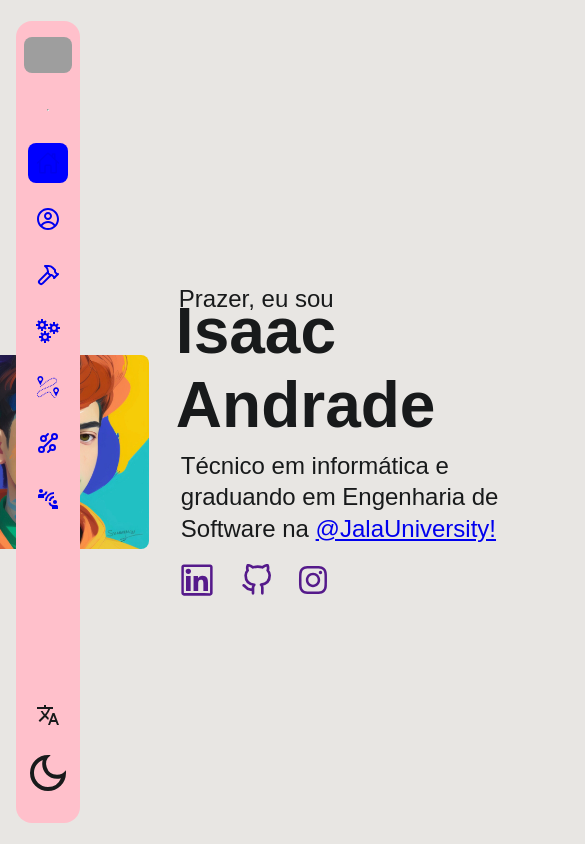
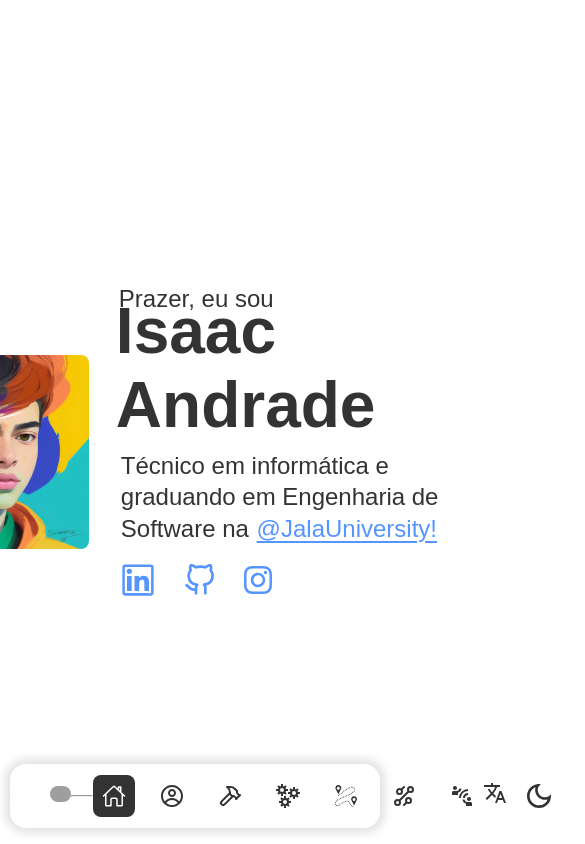
Before and after one commit to http-sallein/Portfolio, a React (Vite) app: page / in a window 390 px wide. Shown: the top 844 px of the page, 585 px wide, since content can reach past the window. Built offline with nearby package versions, Linux system fonts and the light colour scheme; grey boxes are pictures that could not be loaded.

Commit message:
feat: style and responsive navbar

```diff
--- a/src/App.jsx
+++ b/src/App.jsx
@@ -1,16 +1,28 @@
-import { Home } from "./components/Home"
-import { Header } from "./components/Header"
-import { AboutMe } from "./components/AboutMe"
-import { Projects } from "./components/Projects"
+import { useState } from 'react';
+import { ThemeProvider } from 'styled-components';
+import { GlobalStyle } from './styles/GlobalStyles';
+import { light, dark } from './styles/themes';
+
+import { Home } from './components/Home';
+import { AboutMe } from './components/AboutMe';
+import { Projects } from './components/Projects';
 import { Services } from './components/Services';
-import { ContactMe } from "./components/ContactMe";
-import { Trajectory } from "./components/Trajectory";
-import { Technologies } from "./components/Technologies";
+import { Trajectory } from './components/Trajectory';
+import { Technologies } from './components/Technologies';
+import { ContactMe } from './components/ContactMe';
+import { Header } from './components/Header'; // O Header vai conter o ThemeToggle
 
 export const App = () => {
+    const [isDarkMode, setIsDarkMode] = useState(false);
+
+    const toggleTheme = () => {
+        setIsDarkMode(!isDarkMode);
+    };
 
     return (
-        <>
+        <ThemeProvider theme={isDarkMode ? dark : light}>
+            <GlobalStyle />
+            <Header toggleTheme={toggleTheme} isDarkMode={isDarkMode} />
             <Home />
             <AboutMe />
             <Projects />
@@ -18,8 +30,6 @@ export const App = () => {
             <Trajectory />
             <Technologies />
             <ContactMe />
-            <Header/>
-
-        </>
-    )
-}
+        </ThemeProvider>
+    );
+};
--- a/src/components/ContactMe.jsx
+++ b/src/components/ContactMe.jsx
@@ -148,7 +148,7 @@ export const ContactMe = () => {
     const handleChangeEmail = ({ target }) => { setEmail(target.value) }
 
     const sendEmail = (e) => {
-        e.preventDefault(); // Previne o comportamento padrão do formulário
+        e.preventDefault();
 
         emailjs.sendForm(
             'service_58vl6h5',
@@ -157,10 +157,10 @@ export const ContactMe = () => {
             'vFYYZcTW_8yw4iuCB'
 
         ).then(() => {
-            alert("E-mail enviado com sucesso!"); // Mensagem de sucesso
-            e.target.reset(); // Reseta o formulário após o envio bem-sucedido
+            alert("E-mail enviado com sucesso!");
+            e.target.reset();
         }).catch((error) => {
-            alert("Ocorreu um erro ao enviar o e-mail. Tente novamente.", error); // Mensagem de erro
+            alert("Ocorreu um erro ao enviar o e-mail. Tente novamente.", error);
         });
     };
 
--- a/src/components/Header.jsx
+++ b/src/components/Header.jsx
@@ -1,3 +1,4 @@
+/* eslint-disable react/prop-types */
 import { useEffect, useState } from 'react';
 
 import styled from 'styled-components';
@@ -24,14 +25,22 @@ const Head = styled.header`
     height: 100%;
 
     > section {
+
+
         height: 95%;
         width: 4rem;
         border-radius: 1rem;
-        padding: 1rem;
+        padding: 1rem 2.5rem;
         display: flex;
+        justify-content: space-around;
         flex-direction: column;
         align-items: center;
-        background-color: pink;
+
+        background-color: ${({ theme }) => theme.navbarColor};
+        box-shadow: 0px 0px 10px 5px #0000001e;
+
+
+        backdrop-filter: blur(4px);
 
         > figure {
             width: 3rem;
@@ -44,7 +53,12 @@ const Head = styled.header`
         }
 
         > hr {
-            margin: 2rem 0;
+            margin: 1rem 0;
+
+            background-color: ${({ theme }) => theme.backgroundColor};
+
+            height: 1px;
+            width: 50px;
         }
 
         > div {
@@ -65,6 +79,14 @@ const Head = styled.header`
                     display: flex;
                     padding: .5rem;
                     border-radius: .5rem;
+                    border-radius: .5rem;
+
+                    color: ${({ theme }) => theme.fontColor};
+
+                    &.active {
+                        background-color: ${({ theme }) => theme.fontColor};
+                        color: ${({ theme }) => theme.backgroundColor};
+                    }
                 }
             }
 
@@ -72,18 +94,37 @@ const Head = styled.header`
                 gap: 1rem;
             }
         }
-
-        .active {
-            background-color: blue;
-        }
-
         .section {
             scroll-snap-align: start;
         }
     }
+
+    @media screen and (max-width: 768px) {
+
+        width: 100vw;
+        height: 4rem;
+        bottom: 1rem;
+        left: 0;
+
+
+        top: initial;
+
+        > section {
+
+            flex-direction: row;
+            width: 95%;
+            height: 4rem;
+
+
+            > div {
+                width: 85%;
+                flex-direction: row;
+            }
+        }
+    }
 `;
 
-export const Header = () => {
+export const Header = ({ toggleTheme, isDarkMode }) => {
     const [activeSection, setActiveSection] = useState(null);
 
     useEffect(() => {
@@ -125,7 +166,7 @@ export const Header = () => {
 
                     <ul>
                         <li><TranslateIcon /></li>
-                        <li><ThemeToggle /></li>
+                        <li> <ThemeToggle toggleTheme={toggleTheme} isDarkMode={isDarkMode} /> </li>
                     </ul>
                 </div>
             </section>
--- a/src/components/Home.jsx
+++ b/src/components/Home.jsx
@@ -58,7 +58,7 @@ const Section = styled.section`
         max-width: 500px;
     }
 
-    `;
+`;
 
 const SocialMedias = styled.div`
 
@@ -68,7 +68,13 @@ const SocialMedias = styled.div`
     margin-top: 8px;
 
     > li {
+
         font-size: 2rem;
+
+        a {
+            color: ${({ theme }) => theme.linkColor};
+        }
+
     }
 
     > li:first-child {
--- a/src/components/ModalProject.jsx
+++ b/src/components/ModalProject.jsx
@@ -82,7 +82,7 @@ const ModalContent = styled.div`
 
 
             .swiper-container {
-                max-width: 800px;
+                max-width: 600px !important;
 
                 object-fit: cover;
 
@@ -91,7 +91,6 @@ const ModalContent = styled.div`
 
                     img {
 
-                        opacity: .5;
                     }
                 }
 
--- a/src/components/Services.jsx
+++ b/src/components/Services.jsx
@@ -5,7 +5,6 @@ import styled from "styled-components";
 import { FaComputer as ComputerIcon } from "react-icons/fa6";
 import { BsLayoutWtf as LayoutIcon} from "react-icons/bs";
 import { MdOutlineAppSettingsAlt as MaintenceIcon} from "react-icons/md";
-
 
 const Title = styled.h2`
 
@@ -25,7 +24,6 @@ const Section = styled.section`
     h3 { font-size: 1.5rem; max-width: 300px; text-align: center;}
 
     > div {
-        border: 1px solid black;
         padding: 1rem;
         min-height: 450px;
         max-width: 350px;
@@ -33,7 +31,13 @@ const Section = styled.section`
         display: flex;
         flex-direction: column;
         justify-content: space-around;
+
+        & {
+            border: 1px solid ${({ theme }) => theme.fontColor};
+        }
     }
+
+
 
     span {
         font-size: 4rem;
--- a/src/components/ThemeToggle.jsx
+++ b/src/components/ThemeToggle.jsx
@@ -1,36 +1,20 @@
-import { useState } from 'react';
-import styled, { ThemeProvider } from 'styled-components';
-
-import { GlobalStyle } from '../styles/GlobalStyles';
-import { light, dark } from '../styles/themes';
-
-import { MdOutlineDarkMode as MoonIcon} from "react-icons/md";
-import { CiSun as SunIcon} from "react-icons/ci";
+/* eslint-disable react/prop-types */
+import styled from 'styled-components';
+import { MdOutlineDarkMode as MoonIcon } from 'react-icons/md';
+import { CiSun as SunIcon } from 'react-icons/ci';
 
 const Button = styled.button`
-
-    font-size: 3rem;
+    font-size: 2rem;
     display: flex;
     background-color: transparent;
     border: none;
-    color: ${({ theme }) => theme.color};
-
-
+    color: ${({ theme }) => theme.fontColor};
 `;
 
-export const ThemeToggle = () => {
-    const [isDarkMode, setIsDarkMode] = useState(false);
-
-    const toggleTheme = () => {
-        setIsDarkMode(!isDarkMode);
-    };
-
+export const ThemeToggle = ({ toggleTheme, isDarkMode }) => {
     return (
-        <ThemeProvider theme={isDarkMode ? dark : light}>
-            <GlobalStyle />
-            <Button onClick={toggleTheme}>
-                {isDarkMode ? <SunIcon/> : <MoonIcon/>}
-            </Button>
-        </ThemeProvider>
+        <Button onClick={toggleTheme}>
+            {isDarkMode ? <SunIcon /> : <MoonIcon />}
+        </Button>
     );
 };
--- a/src/styles/GlobalStyles.js
+++ b/src/styles/GlobalStyles.js
@@ -25,14 +25,25 @@ export const GlobalStyle = createGlobalStyle`
         min-height: 100vh;
         font-family: "Lexend Deca", sans-serif;
 
-        background-color: ${({ theme }) => theme.background};
-        color: ${({ theme }) => theme.color};
+        background-color: ${({ theme }) => theme.backgroundColor};
+        color: ${({ theme }) => theme.fontColor};
+
         transition: background-color 0.3s ease, color 0.3s ease;
 
         user-select: none;
+
+        @media screen and (max-width: 768px){
+            width: 100vw;
+        }
     }
 
     li { list-style-type: none }
 
     p { font-size: 1.5rem; line-height: 1.3 }
+
+    a {
+        color: ${({ theme }) => theme.linkColor};
+        border: 1px solid transparent;
+        text-underline-offset: 4px;
+    }
 `;
--- a/src/styles/themes.js
+++ b/src/styles/themes.js
@@ -1,11 +1,31 @@
 export const light = {
 
-    background: '#e8e6e3',
-    color: '#181a1b',
+    backgroundColor: '#FFF',
+
+    fontColor: '#333333',
+
+    boxShadow: '#0000001e',
+
+    navbarColor: '#FFF',
+
+    linkColor: '#5495FF',
+
+    green: '#21C0C3',
+
+    orange: '#F7864E'
 }
 
 export const dark = {
 
-    background: '#181a1b',
-    color: '#e8e6e3',
+    backgroundColor: '#121212',
+
+    fontColor: '#DEDEDE',
+
+    navbarColor: '#2323232a',
+
+    linkColor: '#5495FF',
+
+    green: '#21C0C3',
+
+    orange: '#F7864E'
 }
```
